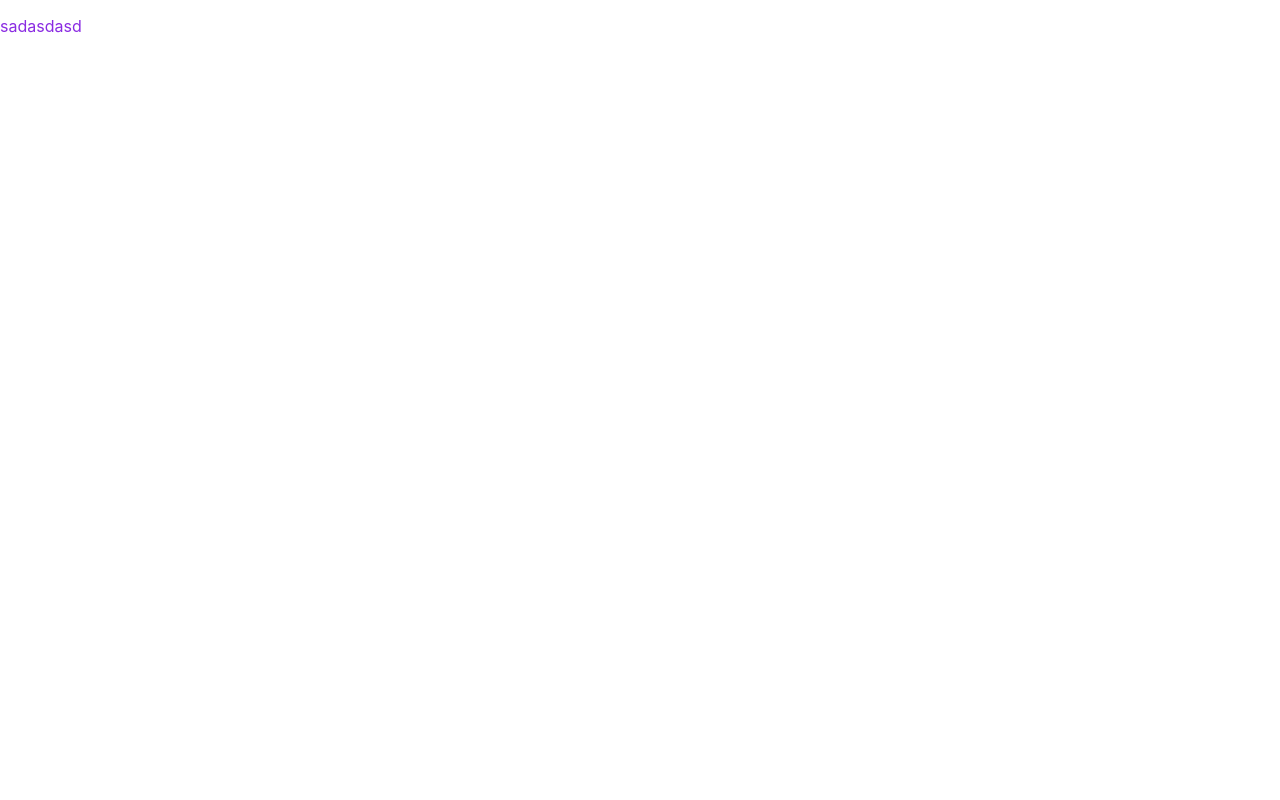
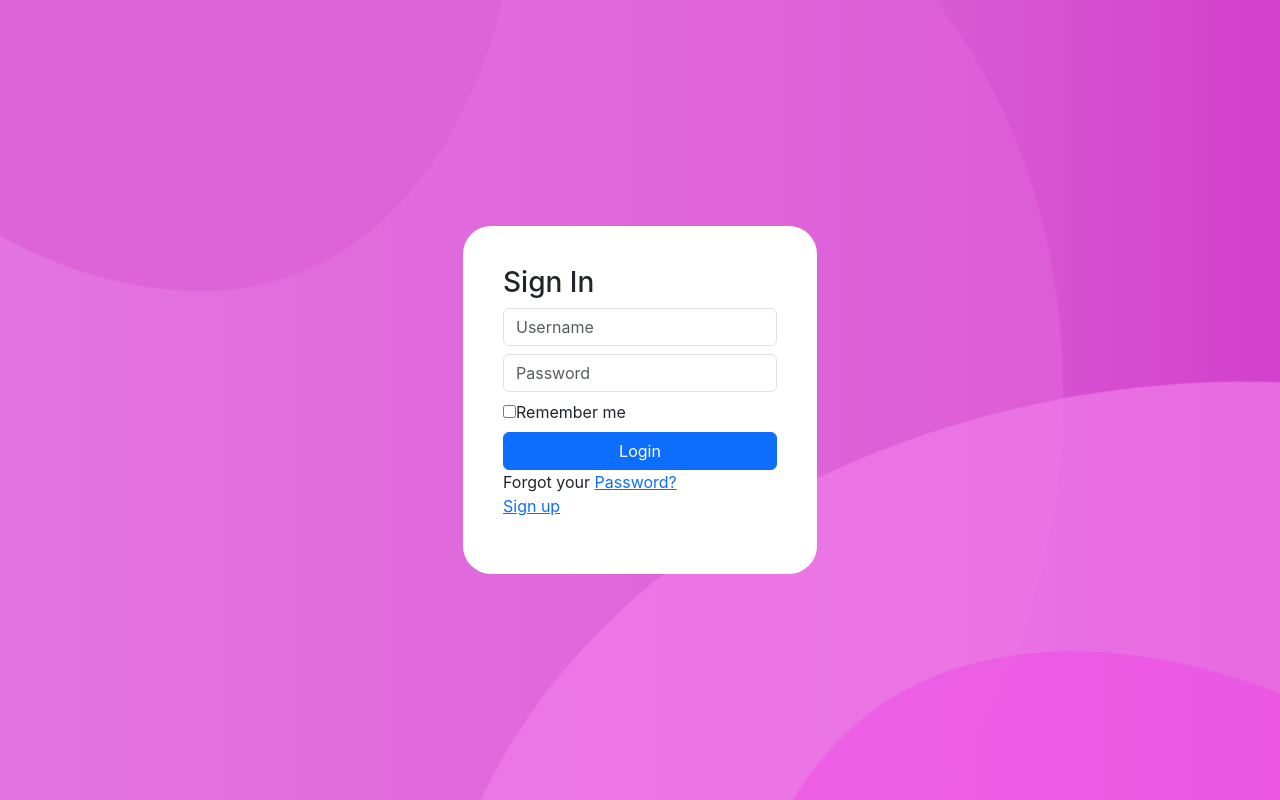
Before and after one commit to Fast-Party/Proyect-Web, a React (Create React App) app: page / in a window 1280 px wide. Built offline with nearby package versions, Linux system fonts and the light colour scheme.

Commit message:
Fer fons de Login

```diff
--- a/package.json
+++ b/package.json
@@ -8,6 +8,7 @@
     "@testing-library/user-event": "^13.5.0",
     "react": "^18.2.0",
     "react-dom": "^18.2.0",
+    "react-router-dom": "^6.17.0",
     "react-scripts": "5.0.1",
     "web-vitals": "^2.1.4"
   },
--- a/public/index.html
+++ b/public/index.html
@@ -3,6 +3,7 @@
   <head>
     <meta charset="utf-8" />
     <link rel="icon" href="%PUBLIC_URL%/favicon.ico" />
+    <link href="https://cdn.jsdelivr.net/npm/bootstrap@5.3.2/dist/css/bootstrap.min.css" rel="stylesheet" integrity="sha384-T3c6CoIi6uLrA9TneNEoa7RxnatzjcDSCmG1MXxSR1GAsXEV/Dwwykc2MPK8M2HN" crossorigin="anonymous">
     <meta name="viewport" content="width=device-width, initial-scale=1" />
     <meta name="theme-color" content="#000000" />
     <meta
--- a/src/App.js
+++ b/src/App.js
@@ -1,11 +1,16 @@
 // import logo from './logo.svg';
 import './App.css';
+import { BrowserRouter, Routes, Route } from "react-router-dom";
 import Login from './Login/Login';
 
 function App() {
   return (
     <>
-      <Login />
+      <BrowserRouter>
+        <Routes>
+          <Route path='/' element={<Login />}></Route>
+        </Routes>
+      </BrowserRouter>
     </>
   );
 }
--- a/src/Login/Login.css
+++ b/src/Login/Login.css
@@ -1,3 +1,58 @@
-.hola{
-    color: blueviolet;
+.Login {
+    display: flex;
+    justify-content: center;
+    align-items: center;
+    width: 100%;
+    height: 100vh;
+    background: linear-gradient(to left, #d340cc, #e9a1ee);
+    /* background-color: #a53aa7; */
+
 }
+
+.inputBox {
+    z-index: 1;
+    width: 40;
+    padding: 5vh;
+    border-radius: 8%;
+    background-color: #f722ecaa;
+    background-color: white;
+}
+
+@keyframes rotate {
+    0% {
+        transform: rotate(0deg);
+    }
+
+    100% {
+        transform: rotate(160deg);
+    }
+}
+
+.out-top {
+    animation: rotate 20s alternate infinite;
+    transform-origin: 7px 55px;
+}
+
+.in-top {
+    animation: rotate 20s alternate infinite;
+    transform-origin: 23px 25px;
+}
+
+.out-bottom {
+    animation: rotate 25s alternate infinite;
+    transform-origin: 84px 93px;
+}
+
+.in-bottom {
+    animation: rotate 15s alternate infinite;
+    transform-origin: 84px 93px;
+}
+
+svg {
+    position: fixed;
+    z-index: 0;
+    top: 0;
+    left: 0;
+    width: 100%;
+    height: 100vh;
+}
--- a/src/Login/Login.js
+++ b/src/Login/Login.js
@@ -2,9 +2,42 @@ import './Login.css';
 
 function Login() {
     return (
-        <>
-            <p className='hola'>sadasdasd</p>
-        </>
+        <div className='Login'>
+            <div className='inputBox'>
+                <form>
+                    <h3>Sign In</h3>
+                    <div className='mb-2'>
+                        <input placeholder='Username' className='form-control'></input>
+                    </div>
+                    <div className='mb-2'>
+                        <input placeholder='Password' className='form-control'></input>
+                    </div>
+                    <div className='mb-2'>
+                        <input type='checkbox' className='custom.control custom-checkbox' id='check'></input>
+                        <label className='custom-input-label'>
+                            Remember me
+                        </label>
+                    </div>
+                    <div className='d-grid'>
+                        <button className='btn btn-primary'>
+                            Login
+                        </button>
+                    </div>
+                    <p className='text-right'>
+                        Forgot your <a href=''>Password?</a>
+                        <br />
+                        <a href=''>Sign up</a>
+                    </p>
+                </form>
+            </div>
+
+            <svg preserveAspectRatio="xMidYMid slice" viewBox="10 10 80 80">
+                <path fill="#d46bd0" fillOpacity={"100%"} class="in-top" d="M20.6,4.1C11.6,1.5-1.9,2.5-8,11.2-16.3,23.1-8.2,45.6,7.4,50S42.1,38.9,41,24.5C40.2,14.1,29.4,6.6,20.6,4.1Z" />
+                <path fill="#e061d9" fillOpacity={"70%"} class="out-top" d="M37-5C25.1-14.7,5.7-19.1-9.2-10-28.5,1.8-32.7,31.1-19.8,49c15.5,21.5,52.6,22,67.2,2.3C59.4,35,53.7,8.5,37-5Z" />
+                <path fill="#ef7ce9" fillOpacity={"70%"} class="out-bottom" d="M105.9,48.6c-12.4-8.2-29.3-4.8-39.4.8-23.4,12.8-37.7,51.9-19.1,74.1s63.9,15.3,76-5.6c7.6-13.3,1.8-31.1-2.3-43.8C117.6,63.3,114.7,54.3,105.9,48.6Z" />
+                <path fill="#f722ecaa" fillOpacity={"40%"} class="in-bottom" d="M102,67.1c-9.6-6.1-22-3.1-29.5,2-15.4,10.7-19.6,37.5-7.6,47.8s35.9,3.9,44.5-12.5C115.5,92.6,113.9,74.6,102,67.1Z" />
+            </svg>
+        </div>
     );
 }
 
```
Also changed, not shown: 1 other file (tests, documents, lock files or other folders).
